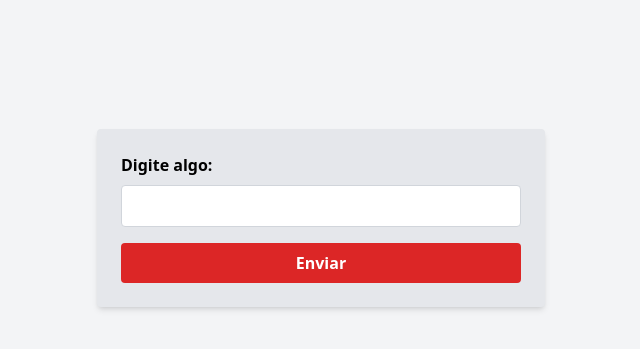
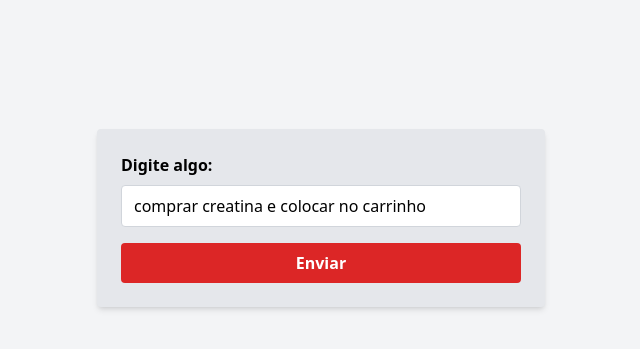
Before and after one commit to GabrielOLMG/Desafio-Prozis-Intention-Classify, a Django app: page /home/ in a window 1280 px wide. Shown: the part 222-571 px from the top of the page, without its empty margins (319-959 px from the left). Run offline with Django 5.2, Linux system fonts and the light colour scheme; parts of the project's set-up code (start-up, migrations or seed data) failed here and were passed over; some libraries are stand-ins or nearby versions.

Commit message:
Last Commit: Finishing README

```diff
--- a/desafio_prozis/templates/home/home_page.html
+++ b/desafio_prozis/templates/home/home_page.html
@@ -7,13 +7,11 @@
     <script src="https://cdn.tailwindcss.com"></script>
   </head>
   <body class="bg-gray-100 min-h-screen flex flex-col">
-    <!-- Cabeçalho com logo -->
     <header class="bg-black text-white py-4 px-8 shadow-md flex items-center">
       <img src="https://upload.wikimedia.org/wikipedia/commons/1/17/Prozis_logo_blk-neg.png"
            alt="Prozis Logo"
            class="h-12" />
     </header>
-    <!-- Conteúdo principal -->
     <main class="flex-grow flex flex-col items-center justify-center text-center px-4">
       <div class="w-full max-w-md">
         <form id="searchForm" class="bg-gray-200 p-6 rounded shadow-md">
@@ -21,16 +19,15 @@
           <input id="query"
                  name="query"
                  type="text"
+                 value="comprar creatina e colocar no carrinho"
                  class="w-full border border-gray-300 rounded px-3 py-2 mb-4 focus:outline-none focus:ring-2 focus:ring-red-400"
                  required />
           <button type="submit"
                   class="w-full bg-red-600 hover:bg-red-700 text-white font-bold py-2 rounded">Enviar</button>
         </form>
-        <!-- Área de resultado / loading -->
         <div id="result" class="mt-6 text-lg font-medium text-gray-700 hidden"></div>
       </div>
     </main>
-    <!-- Script -->
     <script>
       function getCSRFToken() {
         return document.querySelector('meta[name="csrf-token"]').getAttribute('content');
```
Also changed, not shown: README.md.
